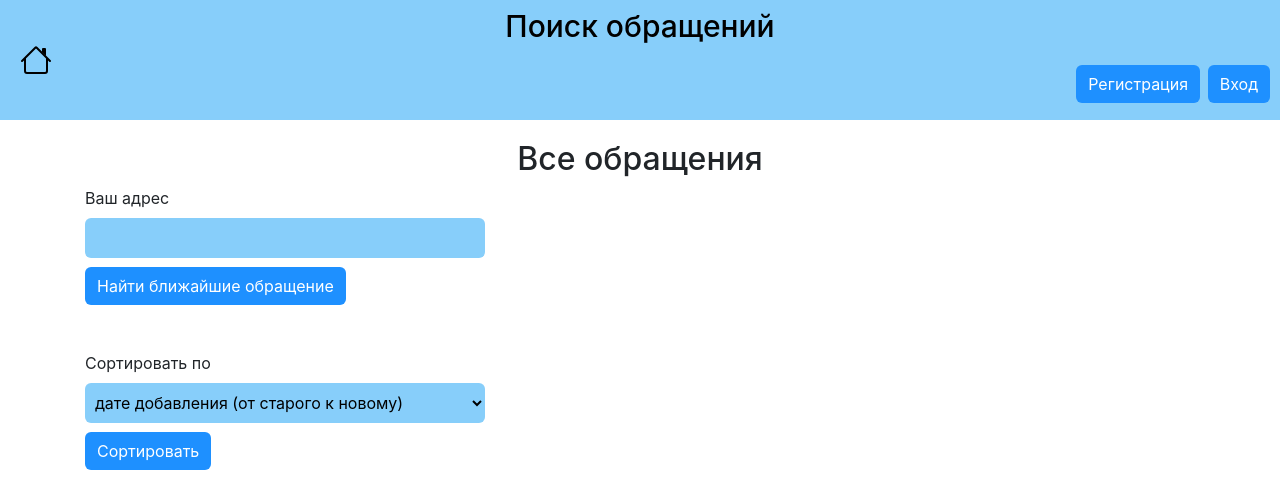
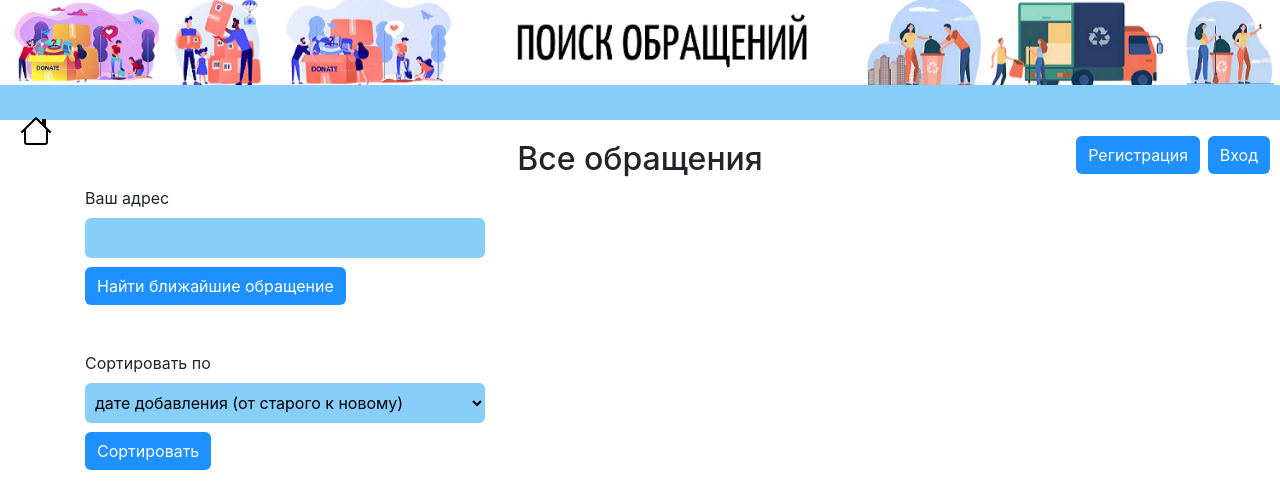
Before and after one commit to deisof/WEB_project, a Flask app: page / in a window 1280 px wide. Shown: the top 499 px of the page. Run offline with Flask 2, Linux system fonts and the light colour scheme; data that the repository does not hold is empty; some libraries are stand-ins or nearby versions.

Commit message:
Add files via upload

```diff
--- a/templates/about.html
+++ b/templates/about.html
@@ -9,7 +9,6 @@
 <ul>
     <li>Краткое описание обращения: {{ job.description }}</li>
     <li>Адрес: {{ job.address }}</li>
-    <li>Оплата за обращение: {{ job.salary }} руб.</li>
     <li>Когда приходить: {{ job.date }}</li>
     <li>Доп. информация: {{ job.info }}</li>
 </ul>
--- a/templates/base.html
+++ b/templates/base.html
@@ -11,9 +11,11 @@
     <title>{{title}}</title>
 </head>
 <body>
+<style>
+</style>
 <div class="menu">
+    <img src="http://127.0.0.1:5000/static/img/Поиск%20обращений.png" class="img-responsive">
     <nav class="navbar">
-
         <a class="home" href="/">
             <svg class="bi bi-house" width="2em" height="2em" viewBox="0 0 16 16" fill="currentColor"
                  xmlns="http://www.w3.org/2000/svg">
@@ -54,9 +56,6 @@
         <div class="login"><a href="/login">Вход</a></div>
         </p>
         {% endif %}
-        <h2 class="title">
-            Поиск обращений
-        </h2>
         <p class="username">{{ current_user.surname }} {{ current_user.name }}</p>
     </nav>
 </div>
--- a/templates/index.html
+++ b/templates/index.html
@@ -1,6 +1,7 @@
 {% extends "base.html" %}
 
 {% block content %}
+
 <h2 class="index-title">Все обращения</h2>
 
 <form action="" method="POST">
```
